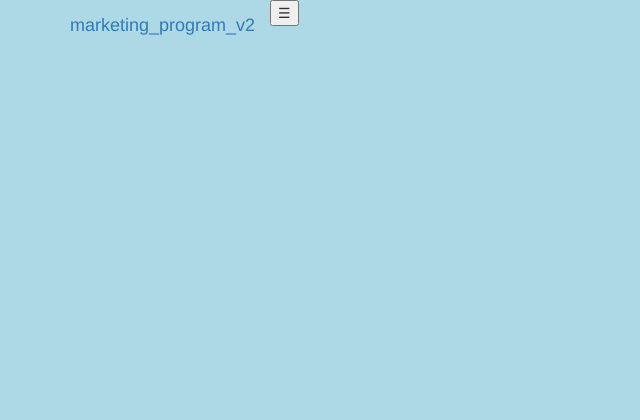
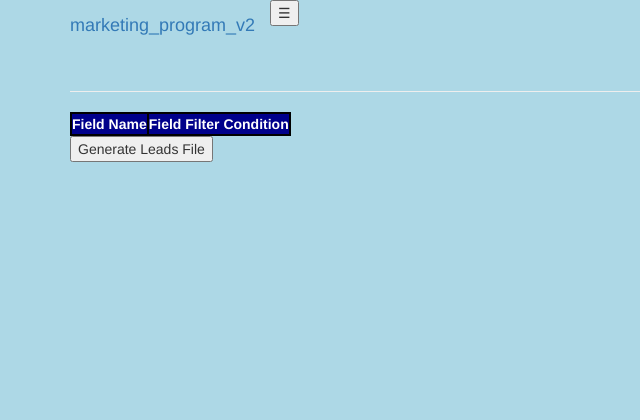
Before and after one commit to ericp-porch/marketing_program_v2, a Django app: page /leads/view/ in a window 1280 px wide. Shown: the top 420 px of the page, without its empty margins (0-640 px from the left). Run offline with Django 3.2, Linux system fonts and the light colour scheme; tables that the repository leaves empty hold one stand-in row (values such as "Sample post"); lists and menus that the app fills with data are empty; parts of the project's set-up code (start-up, migrations or seed data) failed here and were passed over; some libraries are stand-ins or nearby versions.

Commit message:
Added a preliminary filter form that does not do anything yet

```diff
--- a/marketing_program_v2/static/css/view.css
+++ b/marketing_program_v2/static/css/view.css
@@ -11,26 +11,57 @@ div.warning {
     color: lightblue;
 }
 
-table {
+/*********************************************
+  CSS for the Lead Display Table
+**********************************************/
+
+table.pageTable {
     border-collapse: collapse;
 }
 
-th {
+th.pageTable {
     background-color: darkblue;
     color: white;
 }
 
-td {
+td.pageTable {
     font-size: 0.75em;
 }
 
-th, td {
+th.pageTable, td.pageTable {
     padding: 0px, 10px;
     border: 2px solid black;
 }
 
-table, th, td {
+table.pageTable, th.pageTable, td.pageTable {
     border: 2px solid black;
     text-align: center;
     vertical-align: middle;
 }
+
+/*********************************************
+  CSS for the Filter Form Table
+**********************************************/
+
+table.filterTable {
+    border-collapse: collapse;
+}
+
+th.filterTable {
+    background-color: darkblue;
+    color: white;
+}
+
+td.filterTable {
+    font-size: 1em;
+}
+
+th.filterTable, td.filterTable {
+    padding: 5px, 5px, 5px, 5px;
+    border: 2px solid black;
+}
+
+table.filterTable, th.filterTable, td.filterTable {
+    border: 2px solid black;
+    text-align: center;
+    vertical-align: middle;
--- a/marketing_program_v2/static/js/leads.js
+++ b/marketing_program_v2/static/js/leads.js
@@ -80,7 +80,7 @@ $(document).ready(function(){
 // ********************************************* Table Pagination *******************************************
 
     $("#leadsTable").simplePagination({
-    perPage: 25
+    perPage: 10
     });
 
 
--- a/marketing_program_v2/templates/leads/view.html
+++ b/marketing_program_v2/templates/leads/view.html
@@ -7,27 +7,27 @@
 <div style="overflow-x:auto;">
     <table id="leadsTable" class="pageTable">
       <thead>
-        <tr>
+        <tr class="pageTable">
           {% for field, datatype in fielddata.iteritems %}
             {% if field == "id" %}
-              <th class="{{ datatype }}">{{ field }}</th>
+              <th class="pageTable">{{ field }}</th>
             {% endif %}
           {% endfor %}
           {% for field, datatype in fielddata.iteritems %}
             {% if field != "id" %}
-              <th class="{{ datatype }}">{{ field }}</th>
+              <th class="pageTable">{{ field }}</th>
             {% endif %}
           {% endfor %}
         </tr>
       </thead>
       <tbody>
         {% for lead in leads %}
-          <tr>
+          <tr class="pageTable">
             {% for field, datatype in fielddata.iteritems %}
               {% if field == "id" %}
                 {% for key, value in lead.document.items %}
                   {% if field == key %}
-                      <td class="{{ datatype }}">{{ value }}</td>
+                      <td class="pageTable"">{{ value }}</td>
                   {% endif %}
                 {% endfor %}
               {% endif %}
@@ -36,7 +36,7 @@
               {% if field != "id" %}
                 {% for key, value in lead.document.items %}
                   {% if field == key %}
-                      <td class="{{ datatype }}">{{ value }}</td>
+                      <td class="pageTable"">{{ value }}</td>
                   {% endif %}
                 {% endfor %}
               {% endif %}
@@ -46,7 +46,62 @@
       </tbody>
     </table>
 </div>
+<hr>
+
+<div id="filterLeads">
+<form>
+<table class="filterTable">
+  <thead>
+    <tr>
+      <th class="filterTable">Field Name</th>
+      <th class="filterTable">Field Filter Condition</th>
+    </tr>
+  </thead>
+  {% for field, datatype in fielddata.iteritems %}
+    {% if datatype in "string email phone text url" %}
+    <tr class="filterTable">
+      <td class="filterTable"><label for="{{ field }}_filter">{{ field }}</label></td>
+      <td class="filterTable"><input type="text" id="{{ field }}_filter"></td>
+    </tr>
+    {% elif datatype in "currency float" %}
+    <tr class="filterTable">
+      <td class="filterTable"><label for="{{ field }}_filter">{{ field }}</label></td>
+      <input type="number" id="{{ field }}_filter"></td>
+    </tr>
+    {% elif datatype in "date datetime" %}
+    <tr class="filterTable">
+      <td class="filterTable">
+        <label for="{{ field }}_start">{{ field }}:Start</label><br>
+        <label for="{{ field }}_end">{{ field }}:End</label>
+      </td>
+      <td class="filterTable">
+        <input type="date" id="{{ field }}_start"><br>
+        <input type="date" id="{{ field }}_end"><br>
+      </td>
+    </tr>
+    {% elif datatype == "boolean" %}
+    <tr class="filterTable">
+      <td class="filterTable">
+        {{ field }}
+      </td>
+      <td class="filterTable">
+        <label for="{{ field }}_true">true</label>
+        <input type="checkbox" id="{{ field }}_true">
+        <label for="{{ field }}_false">false}</label>
+        <input type="checkbox" id="{{ field }}_false">
+      </td>
+    </tr>
+    {% elif datatype == "integer" %}
+    <tr class="filterTable">
+      <td class="filterTable"><label for="{{ field }}_filter">{{ field }}</label></td>
+      <td class="filterTable"><input type="number" id="{{ field }}_filter"></td>
+    </tr>
+    {% endif %}
+  {% endfor %}
+</table>
+  <input type="submit" value="Generate Leads File">
+</form>
+</div>
+
 
 {% endblock %}
-<hr>
-<h1>Filter Table</h1>
```
